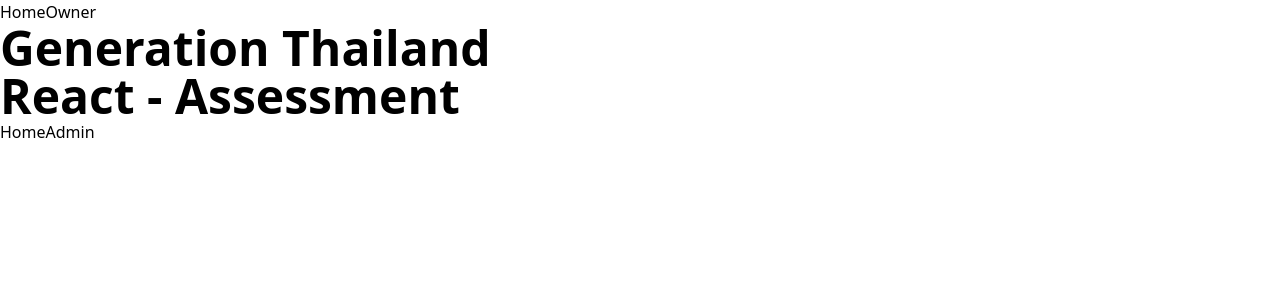
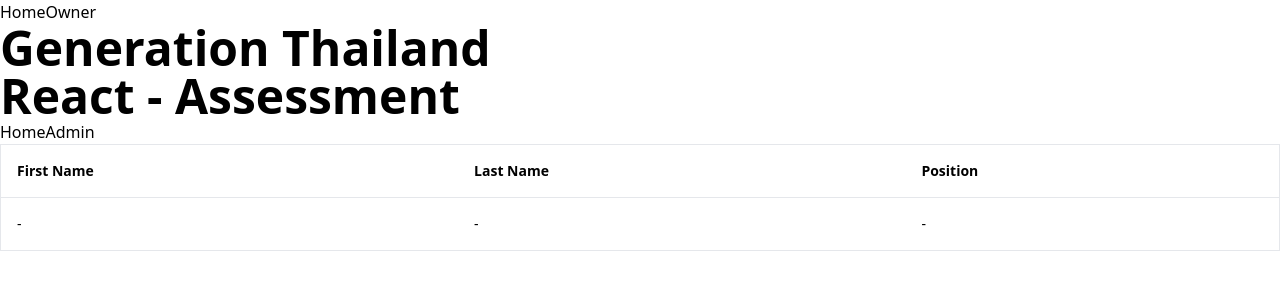
Before and after one commit to zombox0633/08-chayathorn-react, a React (Vite) app: page /user in a window 1280 px wide. Shown: the top 300 px of the page. Built offline with nearby package versions, Linux system fonts and the light colour scheme.

Commit message:
add status to TableUserData and add table to UserPage

```diff
--- a/src/components/TableUserData.tsx
+++ b/src/components/TableUserData.tsx
@@ -1,12 +1,13 @@
-import { UserDataType } from "../context/UserContext";
+import { useContext } from "react";
+import { UserContext } from "../context/UserContext";
 
 type TableUserDataPropsType = {
-  user: UserDataType[];
-  setUser: React.Dispatch<React.SetStateAction<UserDataType[]>>;
+  status: "Action" | "User";
 };
 
-function TableUserData({ user, setUser }: TableUserDataPropsType) {
-  const headerTable = ["First Name", "Last Name", "Position", "Action"];
+function TableUserData({ status }: TableUserDataPropsType) {
+  const { user, setUser } = useContext(UserContext);
+  const headerTable = ["First Name", "Last Name", "Position"];
   const isUser = user.length > 0;
 
   const handleDelete = (id: string) => {
@@ -23,6 +24,11 @@
               <p>{header}</p>
             </th>
           ))}
+          {status === "Action" && (
+            <th>
+              <p>Action</p>
+            </th>
+          )}
         </tr>
       </thead>
       <tbody>
@@ -38,6 +44,7 @@
               <td>
                 <p>{item.position}</p>
               </td>
+              {status === "Action" && (
                 <td>
                   <div className="flex gap-x-6 ">
                     {/* <button className="btn-table">Edit</button> */}
@@ -49,6 +56,7 @@
                     </button>
                   </div>
                 </td>
+              )}
             </tr>
           ))
         ) : (
@@ -58,6 +66,11 @@
                 <p>-</p>
               </td>
             ))}
+            {status === "Action" && (
+              <td>
+                <p>-</p>
+              </td>
+            )}
           </tr>
         )}
       </tbody>
--- a/src/components/UserCreationForm.tsx
+++ b/src/components/UserCreationForm.tsx
@@ -1,9 +1,5 @@
-import React, { useState } from "react";
-import { UserDataType } from "../context/UserContext";
-
-type UserCreationFormPropsType = {
-  setUser: React.Dispatch<React.SetStateAction<UserDataType[]>>;
-};
+import React, { useContext, useState } from "react";
+import { UserContext, UserDataType } from "../context/UserContext";
 
 type InputUserDataType = {
   firstName: string;
@@ -11,7 +7,8 @@
   position: string;
 };
 
-function UserCreationForm({ setUser }: UserCreationFormPropsType) {
+function UserCreationForm() {
+  const { setUser } = useContext(UserContext);
   const [inputUserData, setInputData] = useState<InputUserDataType>({
     firstName: "",
     lastName: "",
@@ -71,7 +68,9 @@
           required
           onChange={handleInputUser}
         />
-        <button type="submit" className="btn-df">Save</button>
+        <button type="submit" className="btn-df">
+          Save
+        </button>
       </div>
     </form>
   );
--- a/src/pages/AdminPage.tsx
+++ b/src/pages/AdminPage.tsx
@@ -1,12 +1,10 @@
-import { useContext } from "react";
-import { UserContext } from "../context/UserContext";
+
 import ButtonNavigate from "../components/ButtonNavigate";
 import HeaderSection from "../components/HeaderSection";
 import UserCreationForm from "../components/UserCreationForm";
 import TableUserData from "../components/TableUserData";
 
 function AdminPage() {
-  const { user, setUser } = useContext(UserContext);
   return (
     <main className=" flex flex-col items-center justify-evenly w-full min-h-screen py-16 px-8">
       <HeaderSection />
@@ -16,9 +14,9 @@
       </div>
       <div>
         <h3 className="mb-2 text-xl font-bold">Create User</h3>
-        <UserCreationForm setUser={setUser} />
+        <UserCreationForm />
       </div>
-      <TableUserData user={user} setUser={setUser} />
+      <TableUserData status="Action" />
     </main>
   );
 }
--- a/src/pages/UserPage.tsx
+++ b/src/pages/UserPage.tsx
@@ -1,14 +1,16 @@
 import ButtonNavigate from "../components/ButtonNavigate";
 import HeaderSection from "../components/HeaderSection";
+import TableUserData from "../components/TableUserData";
 
 function UserPage() {
   return (
     <main className=" flex flex-col items-center justify-evenly w-full min-h-screen py-16 px-8">
-      <HeaderSection/>
+      <HeaderSection />
       <div className=" w-full flex justify-center gap-x-32">
         <ButtonNavigate name={"Home"} path={"/"} />
         <ButtonNavigate name={"Admin"} path={"/admin"} />
       </div>
+      <TableUserData status="User" />
     </main>
   );
 }
```
Lines whose indentation alone changed are shown as unchanged.
